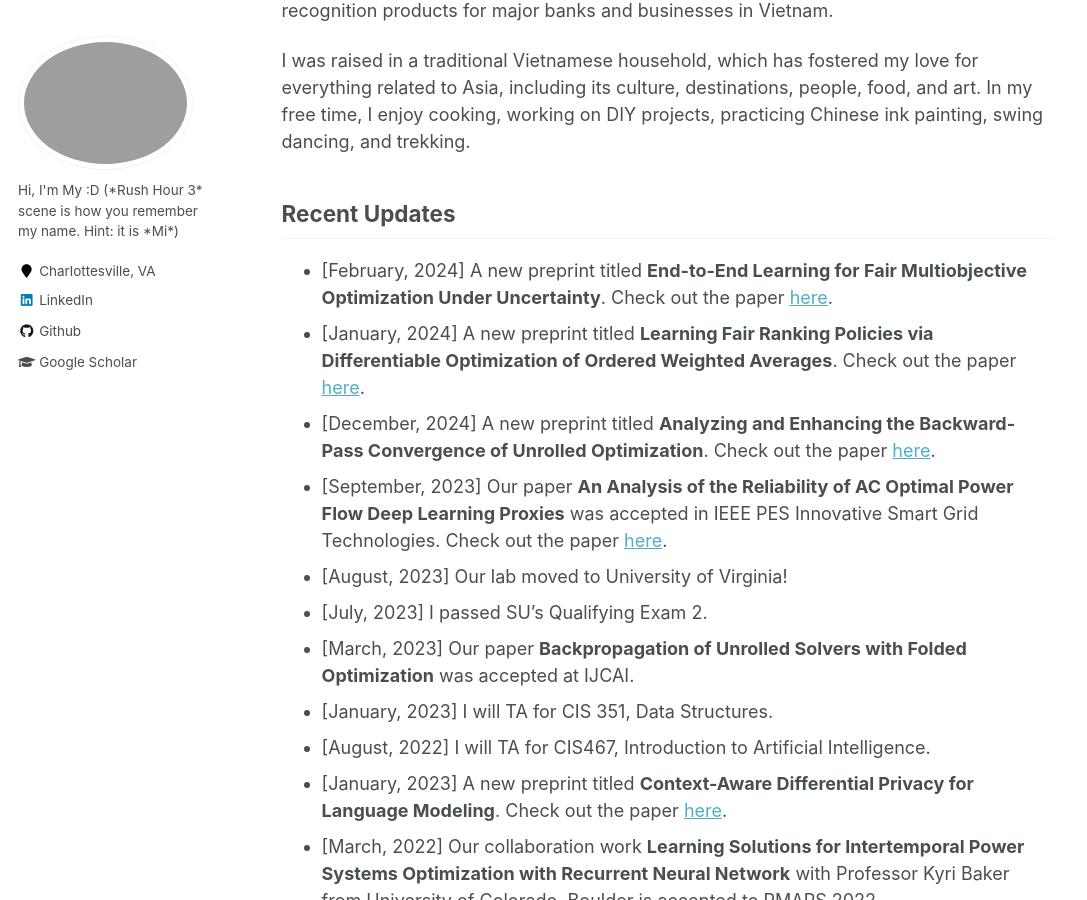
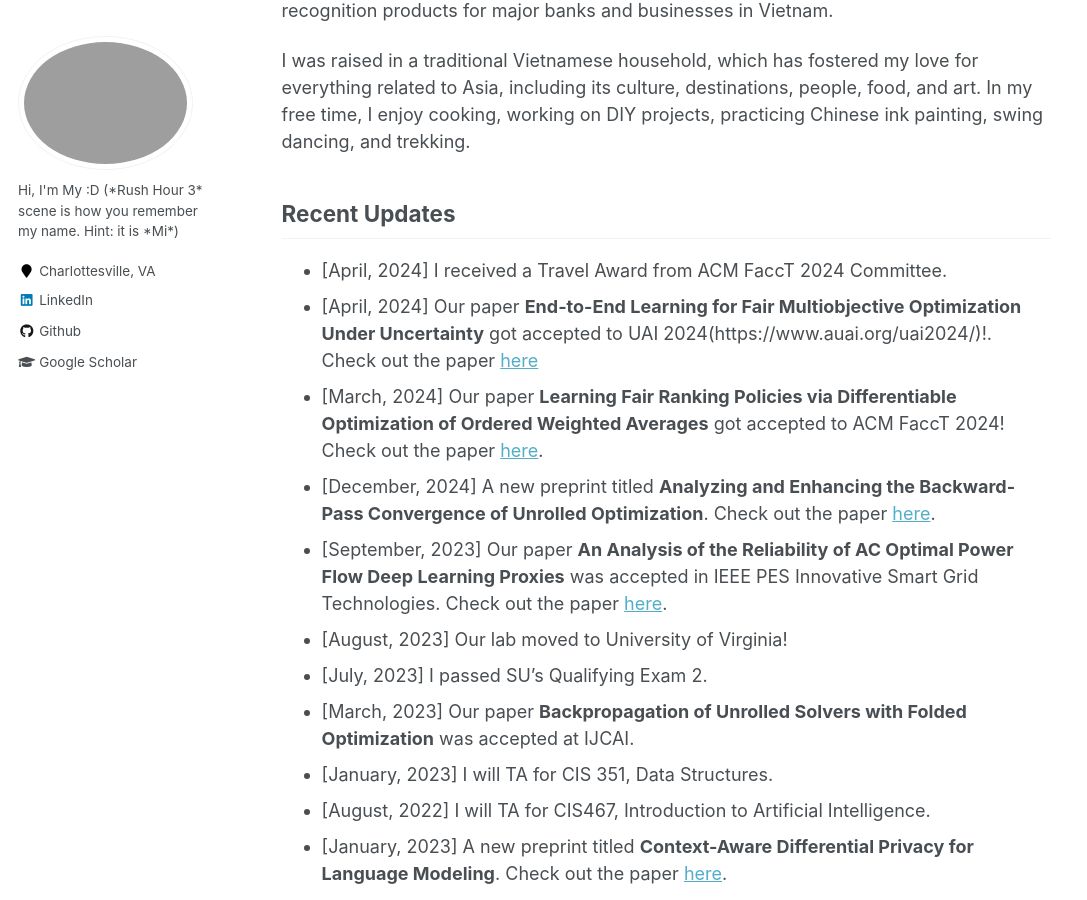
Before and after one commit to mdinh186/mdinh186.github.io, a Jekyll site: the page built from _pages/about.md, in a window 1280 px wide and 900 px high, scrolled down 403 px. Shown: the whole window, without its empty margins (0-1087 px from the left). Built offline with Jekyll 4.4.1, drawn with Linux system fonts in a browser that asks for light colours.

Commit message:
update paper

```diff
--- a/_pages/about.md
+++ b/_pages/about.md
@@ -17,8 +17,9 @@ I was raised in a traditional Vietnamese household, which has fostered my love f
 
 
 ## Recent Updates
-* [February, 2024] A new preprint titled **End-to-End Learning for Fair Multiobjective Optimization Under Uncertainty**. Check out the paper [here](https://arxiv.org/abs/2402.07772).
-* [January, 2024] A new preprint titled **Learning Fair Ranking Policies via Differentiable Optimization of Ordered Weighted Averages**. Check out the paper [here](https://arxiv.org/abs/2402.05252).
+* [April, 2024] I received a Travel Award from ACM FaccT 2024 Committee.
+* [April, 2024] Our paper  **End-to-End Learning for Fair Multiobjective Optimization Under Uncertainty** got accepted to UAI 2024(https://www.auai.org/uai2024/)!. Check out the paper [here](https://arxiv.org/abs/2402.07772)
+* [March, 2024] Our paper **Learning Fair Ranking Policies via Differentiable Optimization of Ordered Weighted Averages** got accepted to ACM FaccT 2024! Check out the paper [here](https://arxiv.org/abs/2402.05252).
 * [December, 2024] A new preprint titled **Analyzing and Enhancing the Backward-Pass Convergence of Unrolled Optimization**. Check out the paper [here](https://arxiv.org/abs/2312.17394).
 * [September, 2023] Our paper **An Analysis of the Reliability of AC Optimal Power Flow Deep Learning Proxies** was accepted in IEEE PES Innovative Smart Grid Technologies. Check out the paper [here](https://arxiv.org/pdf/2111.11168.pdf).
 * [August, 2023] Our lab moved to University of Virginia!
```
Also changed, not shown: _pages/publications.md (+2 -2 lines).
